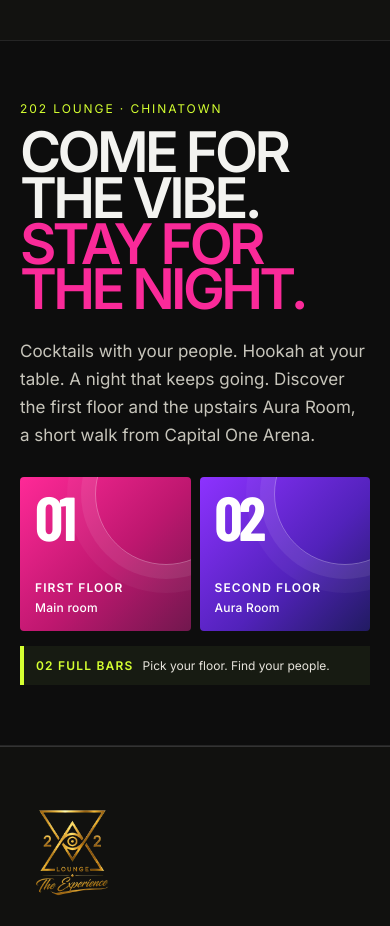
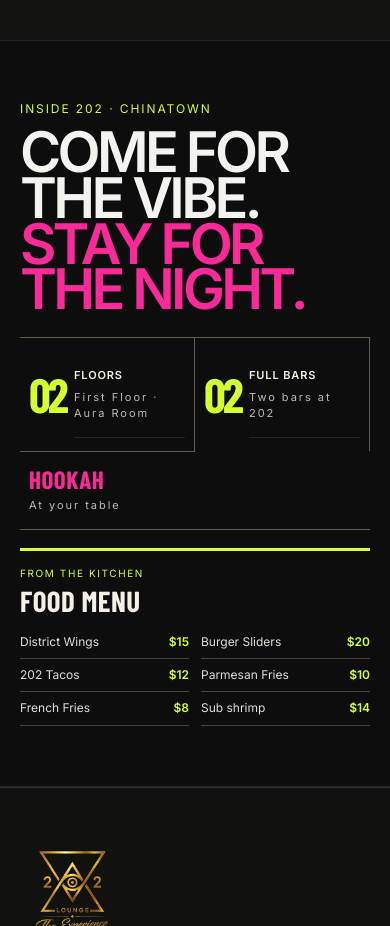
Before and after one commit to web2printusa-dev/bfp-venue-intelligence, a Next.js app: page / in a window 390 px wide. Shown: the part 1258-2184 px from the top of the page. Built offline with nearby package versions, Linux system fonts and the light colour scheme; a web font is replaced by a local one.

Commit message:
Replace generated-looking venue cards with real 202 details

```diff
--- a/app/202-content.css
+++ b/app/202-content.css
@@ -306,35 +306,39 @@
 .clubSite .heroShade{background:linear-gradient(90deg,rgba(0,0,0,.68),rgba(0,0,0,.1) 70%),linear-gradient(0deg,rgba(0,0,0,.78),rgba(0,0,0,.08) 58%)}
 @media(max-width:800px){.clubSite .heroImage{background-position:62% 25%!important}.clubSite .heroShade{background:linear-gradient(180deg,rgba(0,0,0,.23),rgba(0,0,0,.12) 30%,rgba(0,0,0,.84) 100%)}}
 
-/* Bigger hero promise and a flyer-inspired feature showcase for the rooms. */
+/* Clear in-club details, set like an editorial venue and food menu spread. */
 .clubSite .heroLine{font-size:clamp(19px,1.55vw,24px);line-height:1.5;font-weight:550;max-width:850px}
 .clubSite .venueAbout{gap:6vw;align-items:center}
 .clubSite .aboutHeadline small{display:block;color:#d4ff31!important;font-size:12px;letter-spacing:.16em;margin-bottom:22px}
 .clubSite .aboutHeadline h2{font-size:clamp(58px,7.6vw,108px);line-height:.82;letter-spacing:-.065em;font-weight:850;margin:0}
 .clubSite .aboutHeadline h2 i{font-style:normal;color:#fa2a99!important}
-.clubSite .aboutStory>p{font-size:19px;line-height:1.7;margin-bottom:28px}
-.clubSite .venueStats{gap:14px;padding:0;border:0}
-.clubSite .venueStats>.floorFeature{position:relative;display:flex;flex-direction:column;justify-content:space-between;align-items:flex-start;min-height:184px;gap:16px;padding:20px;overflow:hidden;border:0;border-radius:4px}
-.clubSite .venueStats>.floorFeature:after{content:"";position:absolute;width:140px;height:140px;border:1px solid #ffffff50;border-radius:50%;right:-46px;top:-54px;box-shadow:0 0 0 14px #ffffff12,0 0 0 28px #ffffff0a}
-.clubSite .venueStats>.floorFeatureOne{background:linear-gradient(135deg,#ff2997 0%,#be176f 55%,#71184e 100%)}
-.clubSite .venueStats>.floorFeatureTwo{background:linear-gradient(135deg,#8d32ff 0%,#5222bb 58%,#211b62 100%)}
-.clubSite .venueStats>.floorFeature strong{position:relative;z-index:1;color:#fff;font:800 76px/.8 'Barlow Condensed',Arial,sans-serif;letter-spacing:-.06em}
-.clubSite .venueStats>.floorFeature>span{position:relative;z-index:1;font-size:14px;line-height:1.35;letter-spacing:.09em;color:#fff}
-.clubSite .venueStats>.floorFeature>span b{display:block;font-size:15px;font-weight:850}
-.clubSite .venueStats>.floorFeature>span small{display:block;color:#fff;font-size:13px;font-weight:500;letter-spacing:.02em;margin-top:4px}
-.clubSite .aboutBarNote{display:flex;align-items:center;gap:13px;margin-top:15px;padding:14px 16px;border-left:4px solid #d4ff31;background:#171b12}
-.clubSite .aboutBarNote b{font-size:14px;letter-spacing:.1em;color:#d4ff31;white-space:nowrap}
-.clubSite .aboutBarNote span{font-size:13px;color:#e7e4dc}
+.clubSite .venueFacts{display:grid;grid-template-columns:1fr 1fr 1.05fr;border-block:1px solid #615c4d}
+.clubSite .venueFact{display:flex;align-items:center;gap:12px;min-width:0;min-height:100px;padding:16px 13px;border-right:1px solid #615c4d}
+.clubSite .venueFact:last-child{border-right:0}
+.clubSite .venueFact>strong{font:700 58px/.8 'Barlow Condensed',Arial,sans-serif;color:#d4ff31;letter-spacing:-.06em}
+.clubSite .venueFact>span b{display:block;color:#f4f0e7;font-size:13px;letter-spacing:.08em}
+.clubSite .venueFact>span small,.clubSite .venueFactHookah small{display:block;color:#bdb9af;font-size:12px;line-height:1.4;margin-top:5px}
+.clubSite .venueFactHookah{display:block;padding-left:20px}
+.clubSite .venueFactHookah>b{font:700 29px/1 'Barlow Condensed',Arial,sans-serif;color:#fa2a99;letter-spacing:.02em}
+.clubSite .foodMenuFeature{display:grid;grid-template-columns:minmax(150px,.55fr) minmax(0,1fr);gap:26px;margin-top:22px;padding:22px 0 0;border-top:3px solid #d4ff31}
+.clubSite .foodMenuHeading small{display:block;color:#d4ff31;font-size:10px;letter-spacing:.16em}
+.clubSite .foodMenuHeading h3{margin:8px 0 0;color:#f4f0e7;font:700 34px/.95 'Barlow Condensed',Arial,sans-serif;letter-spacing:.015em}
+.clubSite .menuHighlights{display:grid;grid-template-columns:1fr 1fr;column-gap:22px}
+.clubSite .menuHighlights span{display:flex;justify-content:space-between;align-items:baseline;gap:10px;padding:9px 0;border-bottom:1px solid #45443d;color:#e2ded4;font-size:13px;line-height:1.35}
+.clubSite .menuHighlights b{color:#d4ff31;font-weight:700;white-space:nowrap}
 @media(max-width:800px){
  .clubSite .heroLine{font-size:18px;line-height:1.55;max-width:600px}
  .clubSite .aboutHeadline small{margin-bottom:14px}
  .clubSite .aboutHeadline h2{font-size:clamp(56px,14vw,86px)}
- .clubSite .aboutStory>p{font-size:17px;line-height:1.65}
- .clubSite .venueStats{grid-template-columns:1fr 1fr;gap:9px}
- .clubSite .venueStats>.floorFeature{min-height:154px;padding:15px}
- .clubSite .venueStats>.floorFeature strong{font-size:62px}
- .clubSite .venueStats>.floorFeature>span,.clubSite .venueStats>.floorFeature>span b{font-size:12px}
- .clubSite .venueStats>.floorFeature>span small{font-size:12px}
- .clubSite .aboutBarNote{gap:9px;padding:12px}
- .clubSite .aboutBarNote b,.clubSite .aboutBarNote span{font-size:12px}
+ .clubSite .venueFacts{grid-template-columns:1fr 1fr}
+ .clubSite .venueFact{min-height:85px;padding:13px 9px;gap:8px}
+ .clubSite .venueFact>strong{font-size:48px}
+ .clubSite .venueFact>span b{font-size:11px}
+ .clubSite .venueFact>span small,.clubSite .venueFactHookah small{font-size:11px}
+ .clubSite .venueFactHookah{border-top:1px solid #615c4d;padding:15px 9px;min-height:0}
+ .clubSite .venueFactHookah>b{font-size:25px}
+ .clubSite .foodMenuFeature{grid-template-columns:1fr;gap:12px;margin-top:18px;padding-top:16px}
+ .clubSite .foodMenuHeading h3{font-size:29px}
+ .clubSite .menuHighlights{grid-template-columns:1fr 1fr;column-gap:12px}
+ .clubSite .menuHighlights span{font-size:12px;padding:8px 0}
 }
--- a/app/components/202-home.tsx
+++ b/app/components/202-home.tsx
@@ -88,7 +88,7 @@ export default function Home({initialDates,bookingOnly=false,initialNightId}:{in
     </article>;
    })}</div>
   </section>
-   <section className="venueAbout"><div className="aboutHeadline"><small>202 LOUNGE · CHINATOWN</small><h2>COME FOR<br/>THE VIBE.<br/><i>STAY FOR<br/>THE NIGHT.</i></h2></div><div className="aboutStory"><p>Cocktails with your people. Hookah at your table. A night that keeps going. Discover the first floor and the upstairs Aura Room, a short walk from Capital One Arena.</p><div className="venueStats"><div className="floorFeature floorFeatureOne"><strong>01</strong><span><b>FIRST FLOOR</b><small>Main room</small></span></div><div className="floorFeature floorFeatureTwo"><strong>02</strong><span><b>SECOND FLOOR</b><small>Aura Room</small></span></div></div><div className="aboutBarNote"><b>02 FULL BARS</b><span>Pick your floor. Find your people.</span></div></div></section>
+   <section className="venueAbout"><div className="aboutHeadline"><small>INSIDE 202 · CHINATOWN</small><h2>COME FOR<br/>THE VIBE.<br/><i>STAY FOR<br/>THE NIGHT.</i></h2></div><div className="aboutStory"><div className="venueFacts"><div className="venueFact"><strong>02</strong><span><b>FLOORS</b><small>First Floor · Aura Room</small></span></div><div className="venueFact"><strong>02</strong><span><b>FULL BARS</b><small>Two bars at 202</small></span></div><div className="venueFact venueFactHookah"><b>HOOKAH</b><small>At your table</small></div></div><div className="foodMenuFeature"><div className="foodMenuHeading"><small>FROM THE KITCHEN</small><h3>FOOD MENU</h3></div><div className="menuHighlights"><span>District Wings <b>$15</b></span><span>Burger Sliders <b>$20</b></span><span>202 Tacos <b>$12</b></span><span>Parmesan Fries <b>$10</b></span><span>French Fries <b>$8</b></span><span>Sub shrimp <b>$14</b></span></div></div></div></section>
   </>}
   {bookingOnly&&<><header className="bookingPageHeader"><a className="clubMark" href="/" aria-label="202 Lounge home"><img src="/202/logo.webp" alt="202 Lounge — The Experience"/></a><a className="backToEvents" href="/#events">← Back to Events</a></header>
   <section className="bookingExperience" id="reserve"><div className="bookingIntro"><p className="eyebrow">TABLES & BOTTLE SERVICE</p><h2>{hasNight?activeEvent.artist:'Choose your event.'}</h2><p>Pick your floor, tap your table and choose your bottles. Up to 8 guests per reservation.</p></div>
```
